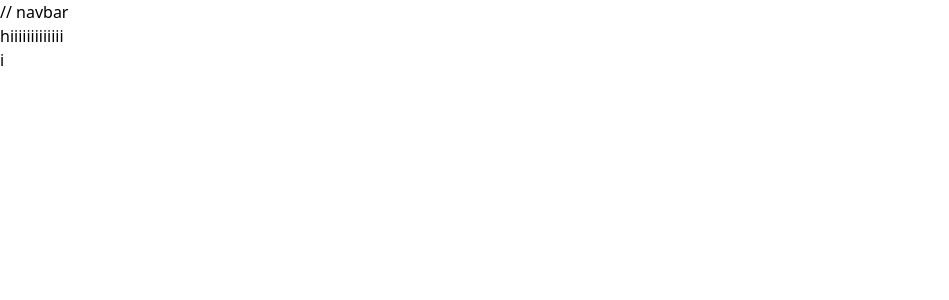
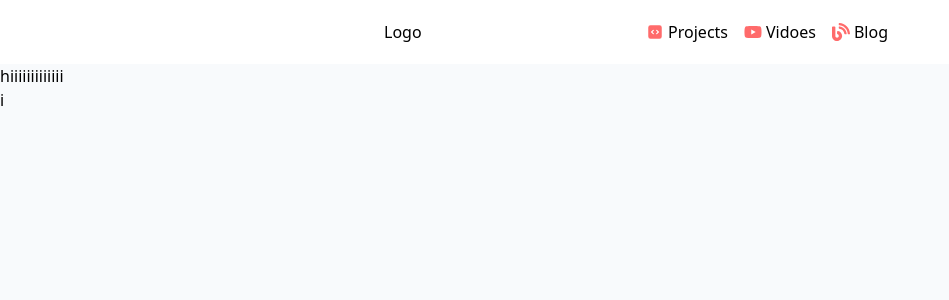
Before and after one commit to cazterk/landing-page-v2, a React (Vite) app: page /projects in a window 1280 px wide. Shown: the top 300 px of the page, without its empty margins (0-949 px from the left). Built offline with nearby package versions, Linux system fonts and the light colour scheme.

Commit message:
add basic desktop navbar

```diff
--- /dev/null
+++ b/postcss.config.cjs
@@ -0,0 +1,6 @@
+module.exports = {
+  plugins: {
+    tailwindcss: {},
+    autoprefixer: {},
+  },
+}
--- a/src/App.css
+++ /dev/null
@@ -1,41 +0,0 @@
-#root {
-  max-width: 1280px;
-  margin: 0 auto;
-  padding: 2rem;
-  text-align: center;
-}
-
-.logo {
-  height: 6em;
-  padding: 1.5em;
-  will-change: filter;
-}
-.logo:hover {
-  filter: drop-shadow(0 0 2em #646cffaa);
-}
-.logo.react:hover {
-  filter: drop-shadow(0 0 2em #61dafbaa);
-}
-
-@keyframes logo-spin {
-  from {
-    transform: rotate(0deg);
-  }
-  to {
-    transform: rotate(360deg);
-  }
-}
-
-@media (prefers-reduced-motion: no-preference) {
-  a:nth-of-type(2) .logo {
-    animation: logo-spin infinite 20s linear;
-  }
-}
-
-.card {
-  padding: 2em;
-}
-
-.read-the-docs {
-  color: #888;
-}
--- a/src/components/Layout.jsx
+++ b/src/components/Layout.jsx
@@ -1,7 +1,11 @@
+import Sidebar from "./navbar";
+
 const Layout = ({ children }) => {
   return (
-    <div>
-      <div>// navbar</div>
+    <div className="bg-slate-50 h-screen ">
+      <div>
+        <Sidebar />
+      </div>
       <main>{children}</main>
     </div>
   );
--- a/src/components/navbar/data.js
+++ /dev/null
@@ -1,12 +0,0 @@
-export const SidebarData = [
-  {
-    title: "",
-    path: "/projects",
-    icon: "",
-  },
-  {
-    title: "",
-    path: "/about",
-    icon: "",
-  },
-];
--- /dev/null
+++ b/src/components/navbar/data.jsx
@@ -0,0 +1,20 @@
+import * as FaIcons from "react-icons/fa";
+import * as HiIcons from "react-icons/hi2";
+
+export const SidebarData = [
+  {
+    title: "Projects",
+    path: "/projects",
+    icon: <HiIcons.HiCodeBracketSquare />,
+  },
+  {
+    title: "Vidoes",
+    path: "/youtube",
+    icon: <FaIcons.FaYoutube />,
+  },
+  {
+    title: "Blog",
+    path: "/blog",
+    icon: <FaIcons.FaBlog />,
+  },
+];
--- a/src/components/navbar/index.jsx
+++ b/src/components/navbar/index.jsx
@@ -0,0 +1,28 @@
+import { Link } from "react-router-dom";
+import { IconContext } from "react-icons";
+import { SidebarData } from "./data";
+
+const Sidebar = () => {
+  return (
+    <div className="flex h-16 bg-white justify-between px-96 items-center">
+      <Link to={"/"}>Logo</Link>
+
+      <div className="flex">
+        {SidebarData.map((item, idx) => {
+          return (
+            <li key={idx} className="list-none">
+              <IconContext.Provider value={{ size: "18", color: "#ff6b6b" }}>
+                <Link to={item.path} className="flex items-center px-2 ">
+                  {item.icon}
+                  <span className="pl-1">{item.title}</span>
+                </Link>
+              </IconContext.Provider>
+            </li>
+          );
+        })}
+      </div>
+    </div>
+  );
+};
+
+export default Sidebar;
--- a/tailwind.config.cjs
+++ b/tailwind.config.cjs
@@ -1,6 +1,6 @@
 /** @type {import('tailwindcss').Config} */
 module.exports = {
-  content: ["./index.html", "./src/**/*.{js,jsx,ts,tsx}"],
+  content: ["./src/**/*.{js,jsx,ts,tsx}"],
   theme: {
     extend: {},
   },
```
